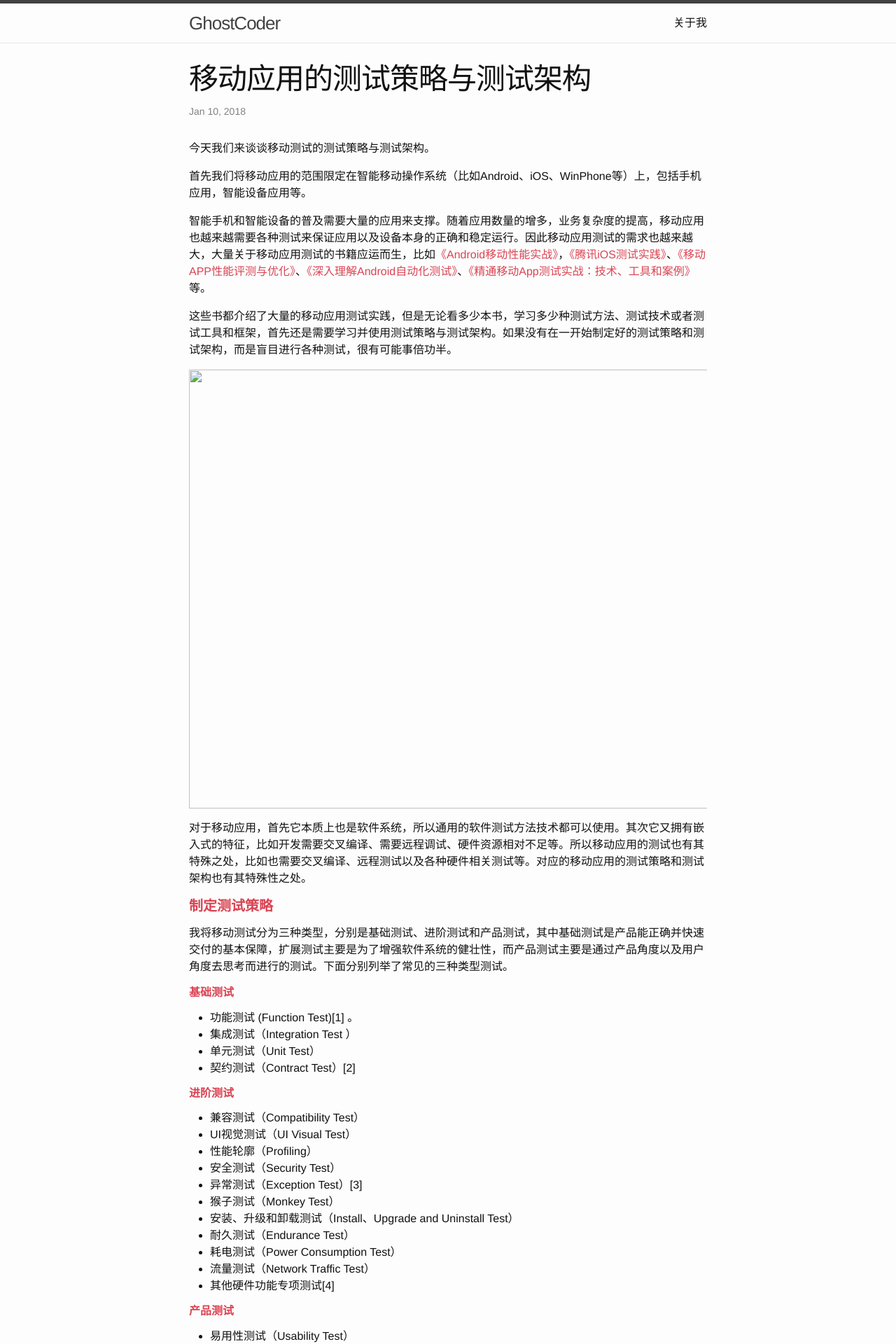
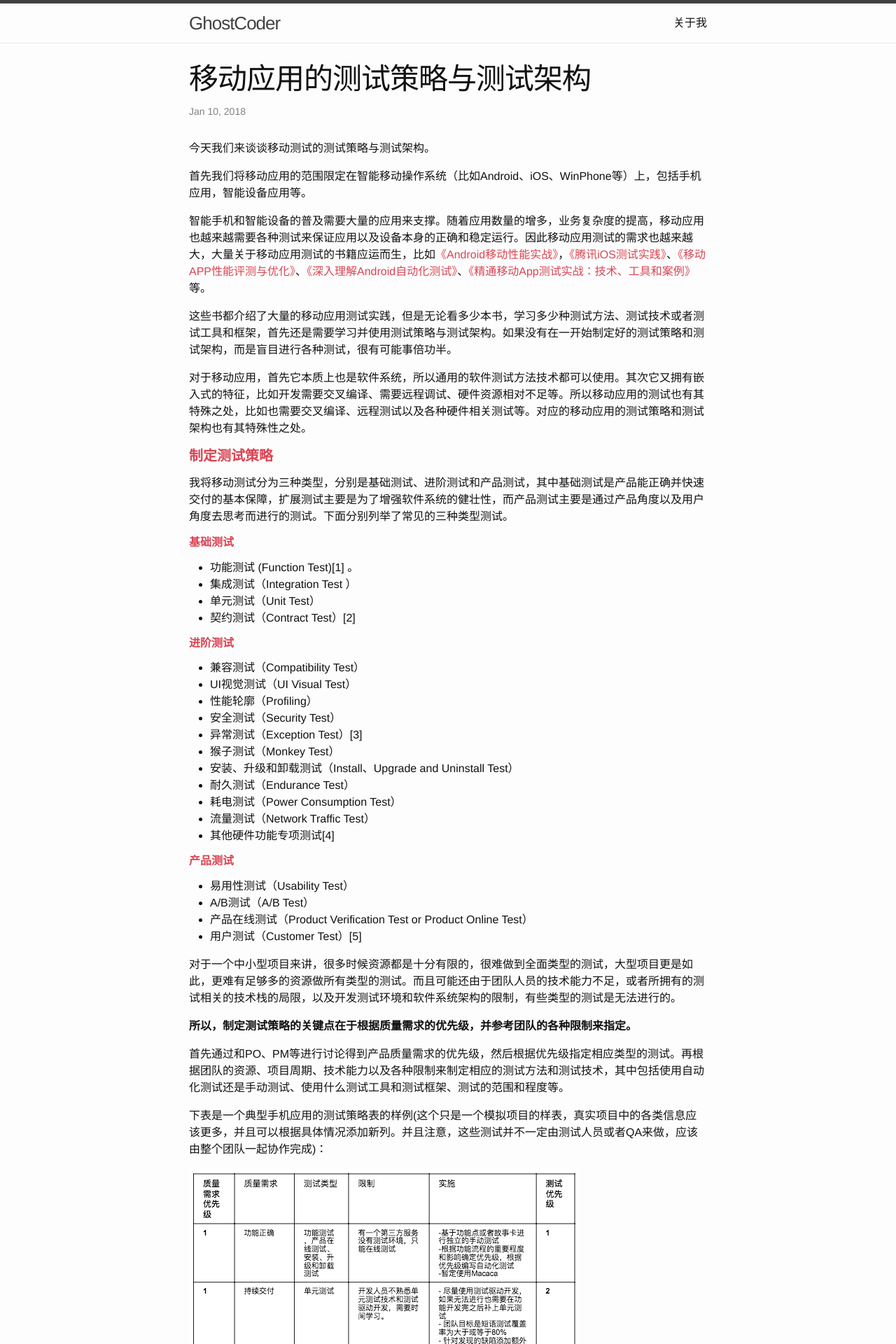
Before and after one commit to TWRanMan/twranman.github.io, a Jekyll site: the page built from _posts/2081-01-10-移动应用的测试策略与测试架构.html, in a window 1280 px wide. Shown: the top 1920 px of the page at 70% size. Built offline with Jekyll 4.4.1, drawn with Linux system fonts in a browser that asks for light colours.

Commit message:
modified pics links of new pages

```diff
--- a/_posts/2081-01-10-移动应用的测试策略与测试架构.html
+++ b/_posts/2081-01-10-移动应用的测试策略与测试架构.html
@@ -13,7 +13,7 @@
 </span></div><div style="box-sizing: border-box; margin-top: 1em; margin-bottom: 1em;"><span style="box-sizing: border-box;-en-paragraph:true;">首先我们将移动应用的范围限定在智能移动操作系统（比如Android、iOS、WinPhone等）上，包括手机应用，智能设备应用等。
 </span></div><div style="box-sizing: border-box; margin-top: 1em; margin-bottom: 1em;"><span style="box-sizing: border-box;-en-paragraph:true;">智能手机和智能设备的普及需要大量的应用来支撑。随着应用数量的增多，业务复杂度的提高，移动应用也越来越需要各种测试来保证应用以及设备本身的正确和稳定运行。因此移动应用测试的需求也越来越大，大量关于移动应用测试的书籍应运而生，比如</span><a href="https://item.jd.com/12174702.html" style="box-sizing: border-box; color: rgb(218, 68, 83);-en-paragraph:true;">《Android移动性能实战》</a><span style="box-sizing: border-box;-en-paragraph:true;">，</span><a href="https://item.jd.com/12216946.html" style="box-sizing: border-box; color: rgb(218, 68, 83);-en-paragraph:true;">《腾讯iOS测试实践》</a><span style="box-sizing: border-box;-en-paragraph:true;">、</span><a href="https://item.jd.com/11728332.html" style="box-sizing: border-box; color: rgb(218, 68, 83);-en-paragraph:true;">《移动APP性能评测与优化》</a><span style="box-sizing: border-box;-en-paragraph:true;">、</span><a href="https://item.jd.com/11824622.html" style="box-sizing: border-box; color: rgb(218, 68, 83);-en-paragraph:true;">《深入理解Android自动化测试》</a><span style="box-sizing: border-box;-en-paragraph:true;">、</span><a href="https://item.jd.com/10214278697.html" style="box-sizing: border-box; color: rgb(218, 68, 83);-en-paragraph:true;">《精通移动App测试实战：技术、工具和案例》</a><span style="box-sizing: border-box;-en-paragraph:true;">等。
 </span></div><div style="box-sizing: border-box; margin-top: 1em; margin-bottom: 1em;"><span style="box-sizing: border-box;-en-paragraph:true;">这些书都介绍了大量的移动应用测试实践，但是无论看多少本书，学习多少种测试方法、测试技术或者测试工具和框架，首先还是需要学习并使用测试策略与测试架构。如果没有在一开始制定好的测试策略和测试架构，而是盲目进行各种测试，很有可能事倍功半。
-</span></div><div style="box-sizing: border-box; margin-top: 1em; margin-bottom: 1em;"><a href="http://insights.thoughtworks.cn/wp-content/uploads/2018/01/0.jpeg"><img src="Untitled.resources/7B0A283F-4918-459B-A59A-ECBBAC4E10B8.jpg" height="627" width="940"/></a></div><div style="box-sizing: border-box; margin-top: 1em; margin-bottom: 1em;"><span style="box-sizing: border-box;-en-paragraph:true;">对于移动应用，首先它本质上也是软件系统，所以通用的软件测试方法技术都可以使用。其次它又拥有嵌入式的特征，比如开发需要交叉编译、需要远程调试、硬件资源相对不足等。所以移动应用的测试也有其特殊之处，比如也需要交叉编译、远程测试以及各种硬件相关测试等。对应的移动应用的测试策略和测试架构也有其特殊性之处。
+</span><div style="box-sizing: border-box; margin-top: 1em; margin-bottom: 1em;"><span style="box-sizing: border-box;-en-paragraph:true;">对于移动应用，首先它本质上也是软件系统，所以通用的软件测试方法技术都可以使用。其次它又拥有嵌入式的特征，比如开发需要交叉编译、需要远程调试、硬件资源相对不足等。所以移动应用的测试也有其特殊之处，比如也需要交叉编译、远程测试以及各种硬件相关测试等。对应的移动应用的测试策略和测试架构也有其特殊性之处。
 </span></div><h3 style="box-sizing: border-box; font-family: &quot;Open Sans&quot;; font-weight: bold; line-height: 1.1; color: rgb(218, 68, 83); font-size: 20px;"><span style="box-sizing: border-box; font-family: &quot;Open Sans&quot;; font-weight: bold; line-height: 1.1; color: rgb(218, 68, 83); font-size: 20px;">制定测试策略
 </span></h3><div style="box-sizing: border-box; margin-top: 1em; margin-bottom: 1em;"><span style="box-sizing: border-box;-en-paragraph:true;">我将移动测试分为三种类型，分别是基础测试、进阶测试和产品测试，其中基础测试是产品能正确并快速交付的基本保障，扩展测试主要是为了增强软件系统的健壮性，而产品测试主要是通过产品角度以及用户角度去思考而进行的测试。下面分别列举了常见的三种类型测试。
 </span></div><h4 style="box-sizing: border-box; font-family: &quot;Open Sans&quot;; font-weight: bold; line-height: 1.1; color: rgb(218, 68, 83); font-size: 16px;"><span style="box-sizing: border-box; font-family: &quot;Open Sans&quot;; font-weight: bold; line-height: 1.1; color: rgb(218, 68, 83); font-size: 16px;">基础测试
@@ -22,13 +22,13 @@
 </span></h4><ul style="box-sizing: border-box;"><li style="box-sizing: border-box;"><div>易用性测试（Usability Test）</div></li><li style="box-sizing: border-box;"><div>A/B测试（A/B Test）</div></li><li style="box-sizing: border-box;"><div>产品在线测试（Product Verification Test or Product Online Test）</div></li><li style="box-sizing: border-box;"><div>用户测试（Customer Test）[5]</div></li></ul><div style="box-sizing: border-box; margin-top: 1em; margin-bottom: 1em;"><span style="box-sizing: border-box;-en-paragraph:true;">对于一个中小型项目来讲，很多时候资源都是十分有限的，很难做到全面类型的测试，大型项目更是如此，更难有足够多的资源做所有类型的测试。而且可能还由于团队人员的技术能力不足，或者所拥有的测试相关的技术栈的局限，以及开发测试环境和软件系统架构的限制，有些类型的测试是无法进行的。
 </span></div><div style="box-sizing: border-box; margin-top: 1em; margin-bottom: 1em;"><span style="box-sizing: border-box; font-weight: bold;-en-paragraph:true;">所以，制定测试策略的关键点在于根据质量需求的优先级，并参考团队的各种限制来指定。</span></div><div style="box-sizing: border-box; margin-top: 1em; margin-bottom: 1em;"><span style="box-sizing: border-box;-en-paragraph:true;">首先通过和PO、PM等进行讨论得到产品质量需求的优先级，然后根据优先级指定相应类型的测试。再根据团队的资源、项目周期、技术能力以及各种限制来制定相应的测试方法和测试技术，其中包括使用自动化测试还是手动测试、使用什么测试工具和测试框架、测试的范围和程度等。
 </span></div><div style="box-sizing: border-box; margin-top: 1em; margin-bottom: 1em;"><span style="box-sizing: border-box;-en-paragraph:true;">下表是一个典型手机应用的测试策略表的样例(这个只是一个模拟项目的样表，真实项目中的各类信息应该更多，并且可以根据具体情况添加新列。并且注意，这些测试并不一定由测试人员或者QA来做，应该由整个团队一起协作完成)：
-</span></div><div style="box-sizing: border-box; margin-top: 1em; margin-bottom: 1em;"><a href="http://insights.thoughtworks.cn/wp-content/uploads/2018/01/testing-strategy.png"><img src="Untitled.resources/6436EFAD-62FD-4E1D-9E3C-A156A4E80A69.png" height="693" width="557"/></a></div><div style="box-sizing: border-box; margin-top: 1em; margin-bottom: 1em;"><span style="box-sizing: border-box;-en-paragraph:true;">表中的质量需求优先级的获取是一个比较繁琐的过程，需要和各个利益相关者一起讨论并且协商获得。
+</span></div><div style="box-sizing: border-box; margin-top: 1em; margin-bottom: 1em;"><img src="http://twranman.github.io/assets/mobilets.resources/6436EFAD-62FD-4E1D-9E3C-A156A4E80A69.png"/></div><div style="box-sizing: border-box; margin-top: 1em; margin-bottom: 1em;"><span style="box-sizing: border-box;-en-paragraph:true;">表中的质量需求优先级的获取是一个比较繁琐的过程，需要和各个利益相关者一起讨论并且协商获得。
 </span></div><div style="box-sizing: border-box; margin-top: 1em; margin-bottom: 1em;"><span style="box-sizing: border-box;-en-paragraph:true;">根据这个测试优先级表，就知道应该把资源优先投入到高优先级的测试中。等高优先级的测试做到团队可以接受的程度后，再按照优先级做下一个类型的测试。这个表中的优先级在开发过程中不是绝对不变的。如果PO、PM等利益相关者对于产品质量需求的优先级发生了改变，在得到团队同意后，还需要改变这个表中的测试优先级。所以需要经常与团队更新测试进度，并及时获得团队各个角色对于测试和产品质量需求的反馈与更新。
 </span></div><div style="box-sizing: border-box; margin-top: 1em; margin-bottom: 1em;"><span style="box-sizing: border-box;-en-paragraph:true;">其次可以根据</span><a href="https://martinfowler.com/bliki/TestPyramid.html" style="box-sizing: border-box; color: rgb(218, 68, 83);-en-paragraph:true;">测试金字塔</a><span style="box-sizing: border-box;-en-paragraph:true;">等模型来思考不同类型测试之间的关系和工作量，但是很多情况下也可以不用参考这些测试模型，因为移动应用的复杂度一般不会特别高，并且当前大多数情况下，移动应用中复杂的业务逻辑都会尽量在服务器端进行处理，所以移动应用很多时候只是一个用户交互系统，所以应该尽可能的完成会影响用户使用的E2E流程测试，然后再继续做其他类型的测试。
 </span></div><div style="box-sizing: border-box; margin-top: 1em; margin-bottom: 1em;"><span style="box-sizing: border-box;-en-paragraph:true;">但是对于在移动应用中实现复杂业务的项目，测试策略还是应该尽量思考测试类型之间测试用例重复的问题，尽量避免重复的用例，降低测试成本。
 </span></div><h3 style="box-sizing: border-box; font-family: &quot;Open Sans&quot;; font-weight: bold; line-height: 1.1; color: rgb(218, 68, 83); font-size: 20px;"><span style="box-sizing: border-box; font-family: &quot;Open Sans&quot;; font-weight: bold; line-height: 1.1; color: rgb(218, 68, 83); font-size: 20px;">制定测试架构
 </span></h3><div style="box-sizing: border-box; margin-top: 1em; margin-bottom: 1em;"><span style="box-sizing: border-box;-en-paragraph:true;">通过测试优先级表，我们获得了简易版的测试策略，然后就应该制定</span><a href="http://insights.thoughtworks.cn/from-strategy-to-architecture/" style="box-sizing: border-box; color: rgb(218, 68, 83);-en-paragraph:true;">测试架构</a><span style="box-sizing: border-box;-en-paragraph:true;">了。由于嵌入式软件的特殊性，其测试架构也与常规的桌面系统和服务器系统有一定的区别。下图为针对上面样列测试策略相对应的功能测试架构：
-</span></div><div style="box-sizing: border-box; margin-top: 1em; margin-bottom: 1em;"><a href="http://insights.thoughtworks.cn/wp-content/uploads/2018/01/Test-architecture.png"><img src="Untitled.resources/7ADA321A-5F3F-4E0E-842C-E86F1B8E9036.png" height="452" width="945"/></a></div><div style="box-sizing: border-box; margin-top: 1em; margin-bottom: 1em;"><span style="box-sizing: border-box;-en-paragraph:true;">图中只针对功能测试进行了进一步的详细架构设计，并没有对其他测试比如集成测试、兼容性测试和稳定测试等进行详细架构设计，感兴趣的读者可以根据自己项目的实际情况自己尝试一下。
+</span></div><div style="box-sizing: border-box; margin-top: 1em; margin-bottom: 1em;"><img src="Uhttp://twranman.github.io/assets/mobilets.resources/7ADA321A-5F3F-4E0E-842C-E86F1B8E9036.png" /></div><div style="box-sizing: border-box; margin-top: 1em; margin-bottom: 1em;"><span style="box-sizing: border-box;-en-paragraph:true;">图中只针对功能测试进行了进一步的详细架构设计，并没有对其他测试比如集成测试、兼容性测试和稳定测试等进行详细架构设计，感兴趣的读者可以根据自己项目的实际情况自己尝试一下。
 </span></div><div style="box-sizing: border-box; margin-top: 1em; margin-bottom: 1em;"><span style="box-sizing: border-box;-en-paragraph:true;">通过这个架构图，可以比较系统以及直观的了解各种类型测试的分布、关系和测试系统的架构等。
 </span></div><div style="box-sizing: border-box; margin-top: 1em; margin-bottom: 1em;"><span style="box-sizing: border-box;-en-paragraph:true;">然后配合测试优先级表就可以较好的指导团队进行有效的测试，比如制定更好的测试计划，制定更适合的自动化测试系统等。并且还可以更有效的评估产品质量，比如什么类型的测试没有做，那么那些特定方面就存在较高的风险。
 </span></div><div style="box-sizing: border-box; margin-top: 1em; margin-bottom: 1em;"><span style="box-sizing: border-box;-en-paragraph:true;">不过任何软件系统都是存在缺陷和风险的，关键是看这些缺陷对于开发商和用户产生的影响有多大，风险是不是在可控范围内的。永远不要尝试去找到所有缺陷并消除，而是要从风险大小、影响程度等各方面综合考虑，增加团队对于产品质量的信心，并且不要对客户产生严重的大范围的影响。
```
Also changed, not shown: _posts/2018-01-01-自动化测试框架分类与思考.html (+3 -3 lines), assets/mobilets.resources/6436EFAD-62FD-4E1D-9E3C-A156A4E80A69.png (added), assets/mobilets.resources/7ADA321A-5F3F-4E0E-842C-E86F1B8E9036.png (added), assets/mobilets.resources/7B0A283F-4918-459B-A59A-ECBBAC4E10B8.jpg (added), 1 other file.
